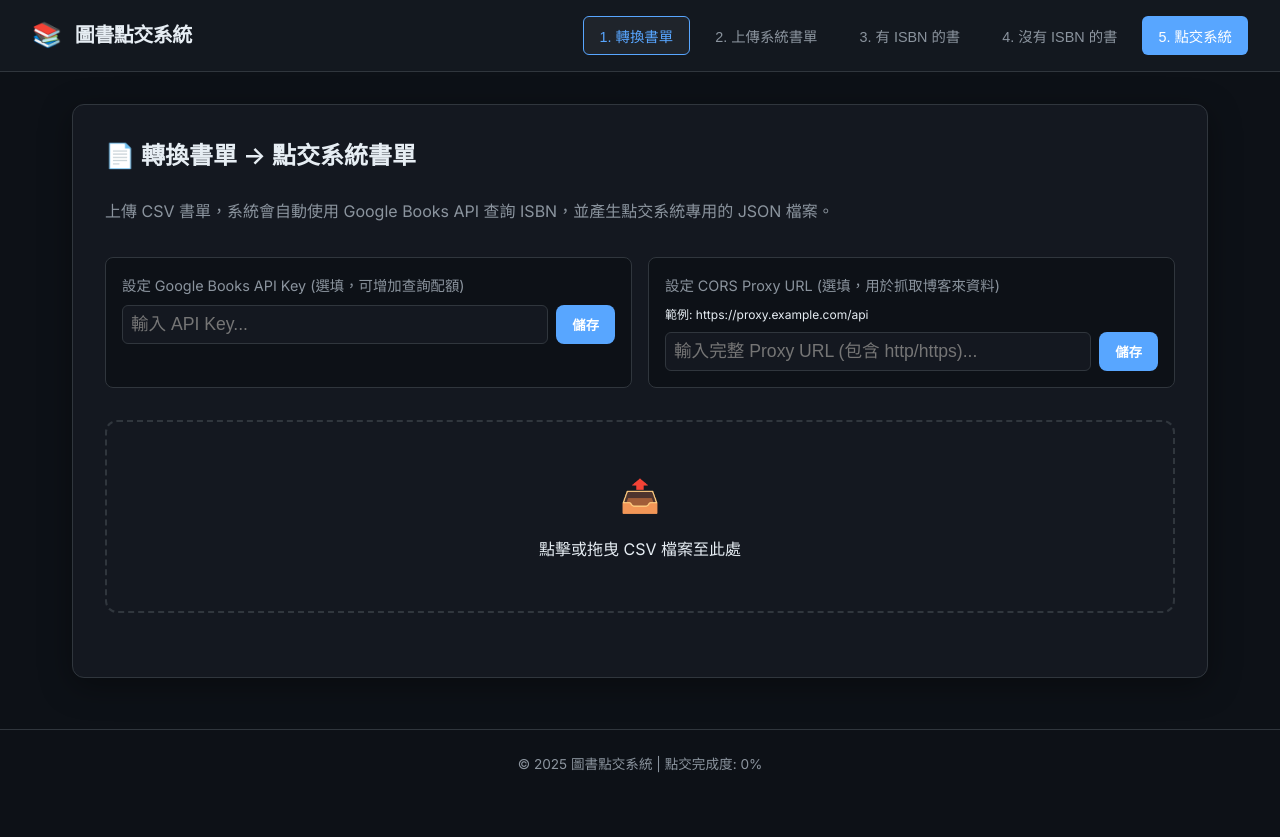
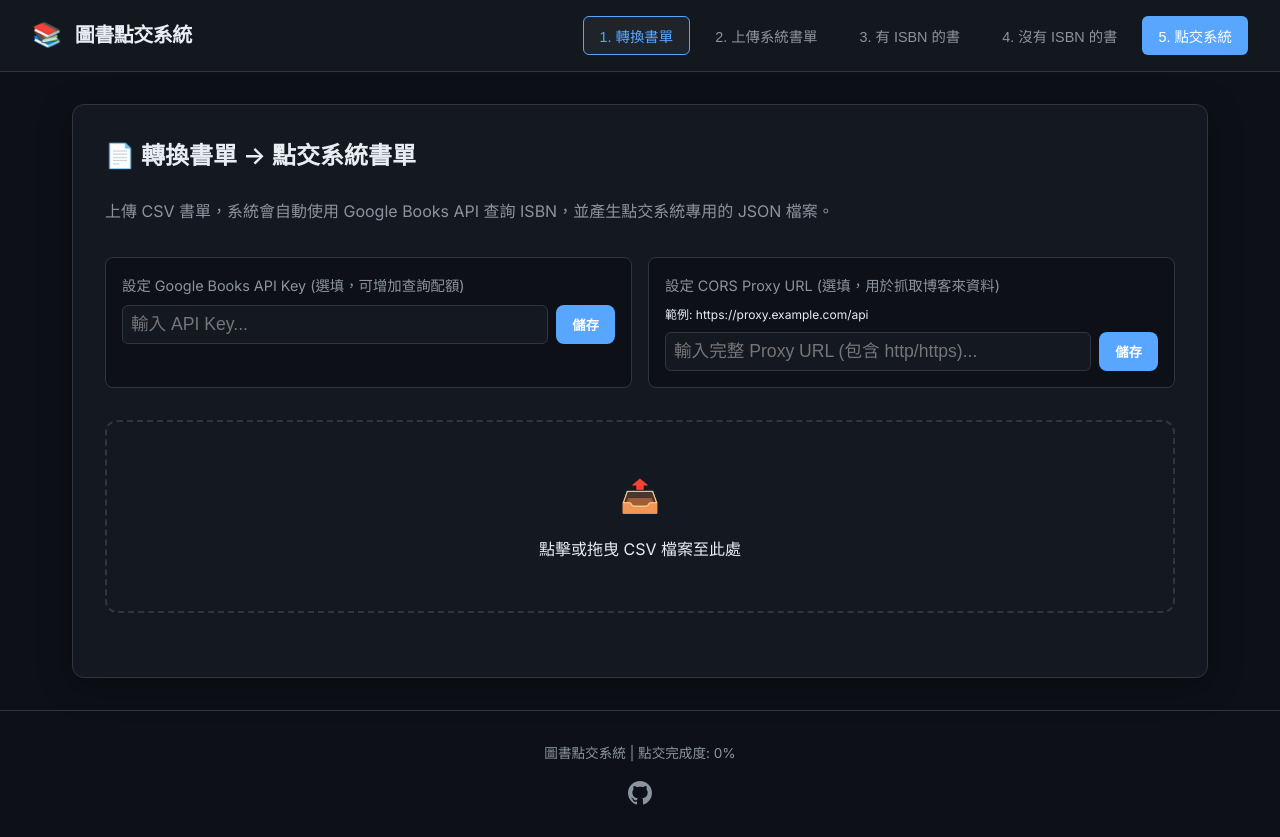
Before and after one commit to edwardshao/book-handover-fast, a website built with Vite: page index.html in a window 1280 px wide. Before the commit the page ends 800 px from the top, so only its background shows below. Built offline with nearby package versions, Linux system fonts and the light colour scheme.

Commit message:
feat: add github repo icon (#6)

```diff
--- a/index.html
+++ b/index.html
@@ -1,14 +1,18 @@
 <!DOCTYPE html>
 <html lang="zh-TW">
+
 <head>
     <meta charset="UTF-8">
     <meta name="viewport" content="width=device-width, initial-scale=1.0">
     <title>圖書點交系統 | Book Handover System</title>
     <link rel="preconnect" href="https://fonts.googleapis.com">
     <link rel="preconnect" href="https://fonts.gstatic.com" crossorigin>
-    <link href="https://fonts.googleapis.com/css2?family=Inter:wght@300;400;500;600;700&family=Noto+Sans+TC:wght@300;400;500;700&display=swap" rel="stylesheet">
+    <link
+        href="https://fonts.googleapis.com/css2?family=Inter:wght@300;400;500;600;700&family=Noto+Sans+TC:wght@300;400;500;700&display=swap"
+        rel="stylesheet">
     <link rel="stylesheet" href="./src/style.css">
 </head>
+
 <body class="dark-theme">
     <div id="app">
         <header>
@@ -38,9 +42,20 @@
         </main>
 
         <footer>
-            <p>&copy; 2025 圖書點交系統 | 點交完成度: <span id="overall-progress">0</span>%</p>
+            <div class="footer-content">
+                <p>圖書點交系統 | 點交完成度: <span id="overall-progress">0</span>%</p>
+                <a href="https://github.com/edwardshao/book-handover-fast" target="_blank" rel="noopener noreferrer"
+                    class="github-link" title="GitHub Repository">
+                    <svg height="24" viewBox="0 0 16 16" width="24" class="github-icon">
+                        <path
+                            d="M8 0C3.58 0 0 3.58 0 8c0 3.54 2.29 6.53 5.47 7.59.4.07.55-.17.55-.38 0-.19-.01-.82-.01-1.49-2.01.37-2.53-.49-2.69-.94-.09-.23-.48-.94-.82-1.13-.28-.15-.68-.52-.01-.53.63-.01 1.08.58 1.23.82.72 1.21 1.87.87 2.33.66.07-.52.28-.87.51-1.07-1.78-.2-3.64-.89-3.64-3.95 0-.87.31-1.59.82-2.15-.08-.2-.36-1.02.08-2.12 0 0 .67-.21 2.2.82.64-.18 1.32-.27 2-.27.68 0 1.36.09 2 .27 1.53-1.04 2.2-.82 2.2-.82.44 1.1.16 1.92.08 2.12.51.56.82 1.27.82 2.15 0 3.07-1.87 3.75-3.65 3.95.29.25.54.73.54 1.48 0 1.07-.01 1.93-.01 2.2 0 .21.15.46.55.38A8.013 8.013 0 0016 8c0-4.42-3.58-8-8-8z"
+                            fill="currentColor"></path>
+                    </svg>
+                </a>
+            </div>
         </footer>
     </div>
     <script type="module" src="./src/main.js"></script>
 </body>
+
 </html>
--- a/src/style.css
+++ b/src/style.css
@@ -113,10 +113,39 @@ main {
 
 footer {
   text-align: center;
-  padding: 1.5rem;
+  padding: 2rem;
   border-top: 1px solid var(--border-color);
   color: var(--text-secondary);
   font-size: 0.85rem;
+}
+
+.footer-content {
+  display: flex;
+  flex-direction: column;
+  align-items: center;
+  gap: 1rem;
+}
+
+.github-link {
+  color: var(--text-secondary);
+  transition: all 0.2s ease;
+  display: flex;
+  align-items: center;
+  text-decoration: none;
+}
+
+.github-link:hover {
+  color: var(--accent-color);
+  transform: translateY(-2px);
+}
+
+.github-icon {
+  filter: drop-shadow(0 0 4px rgba(88, 166, 255, 0));
+  transition: all 0.2s ease;
+}
+
+.github-link:hover .github-icon {
+  filter: drop-shadow(0 0 8px rgba(88, 166, 255, 0.4));
 }
 
 /* View Container Styles */
```
